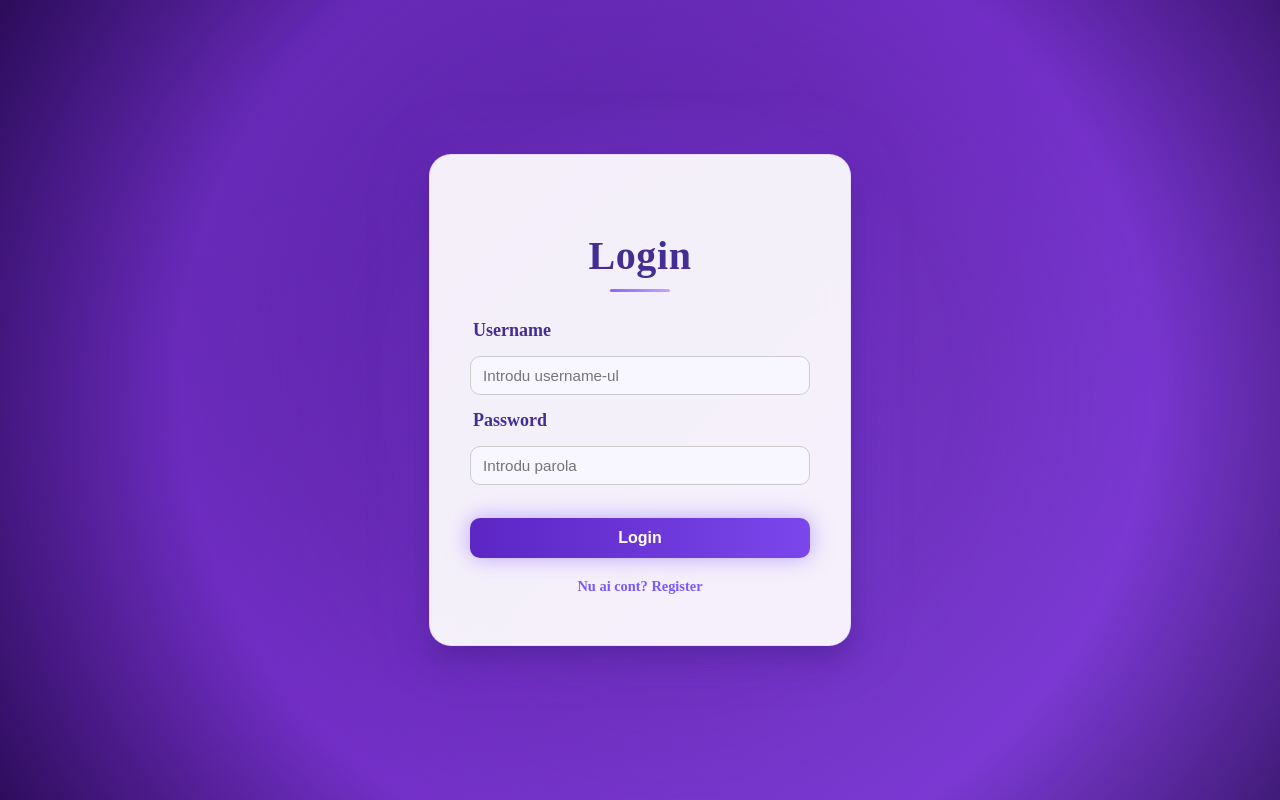
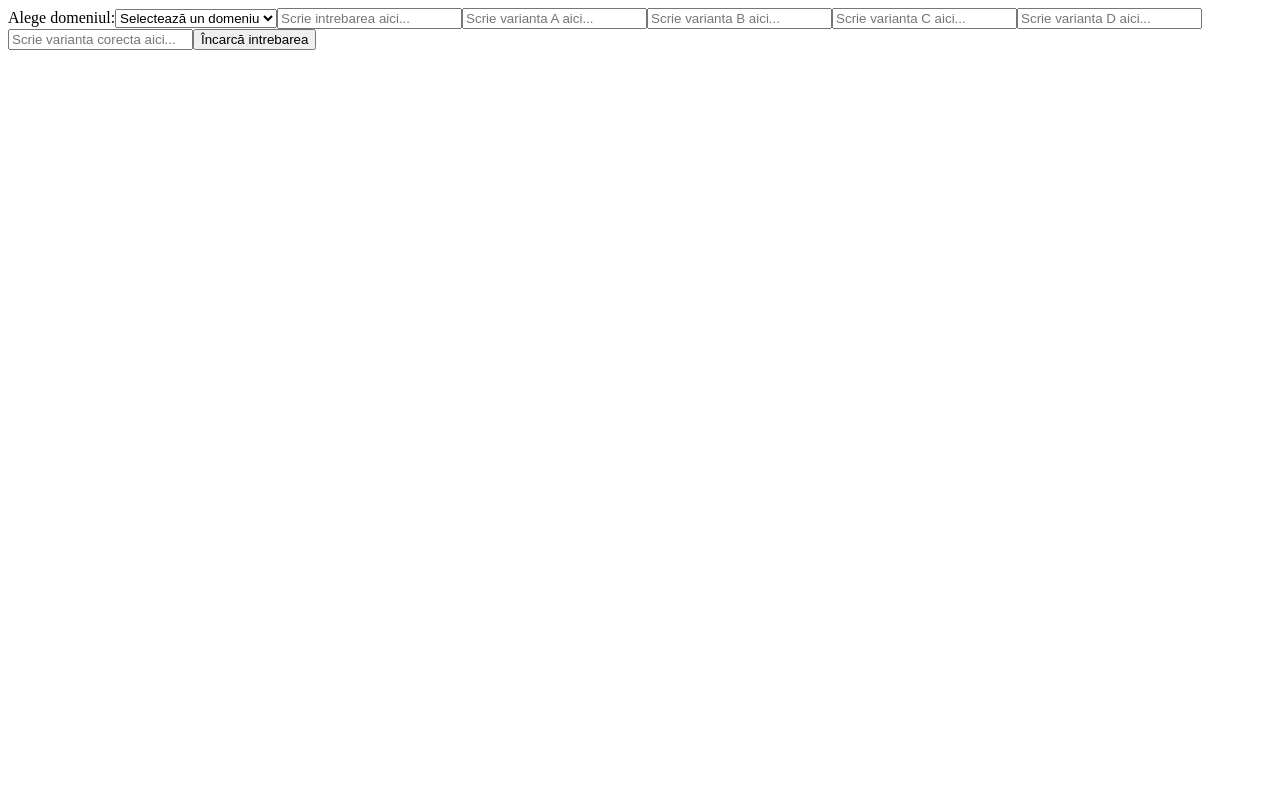
Before and after one commit to AndreiDogarel/Smarthack-Front, an Angular app in the folder smarthack-web/: page /professor-dashboard in a window 1280 px wide. Before the commit this address led to /login. Built offline with nearby package versions, Linux system fonts and the light colour scheme.

Commit message:
FOR-MU-LAR

```diff
--- a/smarthack-web/src/app/app.routes.ts
+++ b/smarthack-web/src/app/app.routes.ts
@@ -2,11 +2,13 @@ import { Routes } from '@angular/router';
 import { canActivateAuth } from './core/auth.guard';
 import { canMatchPublic } from './core/public.guard';
 import { QuizComponent } from './pages/quiz/quiz.component';
+import { ProfesorQuiz } from './pages/profesor-quiz/profesor-quiz';
 
 export const appRoutes: Routes = [
   { path: '', loadComponent: () => import('./pages/home/home.component').then(m => m.HomeComponent), canActivate: [canActivateAuth] },
   { path: 'login', loadComponent: () => import('./pages/login/login.component').then(m => m.LoginComponent), canMatch: [canMatchPublic] },
   { path: 'register', loadComponent: () => import('./pages/register/register.component').then(m => m.RegisterComponent), canMatch: [canMatchPublic] },
   { path: 'quiz', component: QuizComponent },
+  {path: 'professor-dashboard', component: ProfesorQuiz},
   { path: '**', redirectTo: '' },
 ];
--- a/smarthack-web/src/app/core/question.service.ts
+++ b/smarthack-web/src/app/core/question.service.ts
@@ -4,6 +4,16 @@ import { Observable } from 'rxjs';
 
 export interface QuestionDto {
   id: number;
+  question: string;
+  variantA: string;
+  variantB: string;
+  variantC: string;
+  variantD: string;
+  correctAnswer: string;
+  domain: string;
+}
+
+export interface QuestionDtoAdd {
   question: string;
   variantA: string;
   variantB: string;
@@ -24,4 +34,8 @@ export class QuestionService {
   getQuestionsByDomain(domain: string): Observable<QuestionDto[]> {
     return this.http.get<QuestionDto[]>(`${this.apiUrl}/getQuestionsByDomain/${domain}`);
   }
+
+  addQuestion(question: QuestionDtoAdd): Observable<void> {
+    return this.http.post<void>(`${this.apiUrl}/add`, question);
+  }
 }
--- a/smarthack-web/src/app/pages/home/home.component.html
+++ b/smarthack-web/src/app/pages/home/home.component.html
@@ -1,20 +1,8 @@
-<!-- <div class="wrap">
-  <h1>Dashboard</h1>
-
-  <div class="ribbon">
-    <button class="ribbon-btn" (click)="goToQuiz()">🎯 Take Quiz</button>
-  </div>
-
-  <div class="actions">
-    <button (click)="goToQuiz()">🎯 Începe un Quiz</button>
-    <button (click)="logout()">🚪 Logout</button>
-  </div>
-</div> -->
-
+<!--
 <div class="wrap">
   <h1>Dashboard</h1>
 
-  <!-- Dacă e student -->
+
   <div *ngIf="isStudent()">
     <div class="ribbon">
       <button class="ribbon-btn" (click)="goToQuiz()">🎯 Take Quiz</button>
@@ -23,4 +11,33 @@
     <p>Bun venit, {{loggeninUser?.username}} ({{loggeninUser?.role}})</p>
     <button (click)="logout()">Logout</button>
   </div>
+</div> -->
+<div class="home-wrap" *ngIf="isStudent()">
+  <h1>Bun venit în aplicație!</h1>
+
+  <div class="info">
+    <p>Explorează, învață și distrează-te cu quiz-urile noastre interactive!</p>
+  </div>
+
+  <div class="actions">
+    <button (click)="goToQuiz()">🎯 Începe un Quiz</button>
+    <button (click)="logout()">🚪 Logout</button>
+  </div>
+
+  <a routerLink="/about">Află mai multe despre aplicație</a>
 </div>
+
+<div class="home-wrap" *ngIf="isProfessor()">
+  <h1>Bun venit în aplicație!</h1>
+
+  <div class="info">
+    <p>Poti adauga intrebari</p>
+  </div>
+
+  <div class="actions">
+    <button (click)="goToQuiz()">🎯 Adauga intrebari pentru quizuri</button>
+    <button (click)="logout()">🚪 Logout</button>
+  </div>
+
+  <a routerLink="/about">Află mai multe despre aplicație</a>
+</div>
--- a/smarthack-web/src/app/pages/home/home.component.ts
+++ b/smarthack-web/src/app/pages/home/home.component.ts
@@ -25,7 +25,7 @@ export class HomeComponent {
   }
 
   isProfessor(): boolean {
-    return this.loggeninUser?.role === 'PROFESSOR';
+    return this.loggeninUser?.role === 'PROFESOR';
   }
 
 
@@ -44,7 +44,11 @@ export class HomeComponent {
   }
 
   goToQuiz() {
+    if (this.isProfessor()) {
+      this.router.navigate(['/professor-dashboard']);
+    } else {
     this.router.navigate(['/quiz']);
+    }
   }
 
   // goToSomething() {
--- /dev/null
+++ b/smarthack-web/src/app/pages/profesor-quiz/profesor-quiz.html
@@ -0,0 +1,50 @@
+<div class="quiz-wrapper">
+    <div class="domain-select">
+      <label for="domain">Alege domeniul:</label>
+      <select id="domain" [(ngModel)]="selectedDomain">
+        <option value="" disabled selected>Selectează un domeniu</option>
+        <option *ngFor="let domain of domains" [value]="domain">
+          {{ domain }}
+        </option>
+      </select>
+      <input
+      type="text"
+      placeholder="Scrie intrebarea aici..."
+      [(ngModel)]="userInput"
+      name="userInput"
+    />
+    <input
+      type="text"
+      placeholder="Scrie varianta A aici..."
+      [(ngModel)]="variantaA"
+      name="variantA"
+    />
+    <input
+      type="text"
+      placeholder="Scrie varianta B aici..."
+      [(ngModel)]="variantaB"
+      name="variantaB"
+    />
+    <input
+      type="text"
+      placeholder="Scrie varianta C aici..."
+      [(ngModel)]="variantaC"
+      name="variantaC"
+    />
+    <input
+      type="text"
+      placeholder="Scrie varianta D aici..."
+      [(ngModel)]="variantaD"
+      name="variantaD"
+    />
+    <input
+      type="text"
+      placeholder="Scrie varianta corecta aici..."
+      [(ngModel)]="variantaCorecta"
+      name="variantaCorecta"
+    />
+
+      <button (click)="loadQuestions()">Încarcă intrebarea</button>
+    </div>
+
+  </div>
--- /dev/null
+++ b/smarthack-web/src/app/pages/profesor-quiz/profesor-quiz.ts
@@ -0,0 +1,120 @@
+import { Component } from '@angular/core';
+
+import { CommonModule } from '@angular/common';
+import { FormsModule } from '@angular/forms';
+import { QuestionService, QuestionDto, QuestionDtoAdd } from '../../core/question.service';
+@Component({
+  selector: 'app-quiz',
+  standalone: true,
+  imports: [CommonModule, FormsModule],
+  templateUrl: './profesor-quiz.html',
+  styleUrls: ['./profesor-quiz.css']
+})
+export class ProfesorQuiz {
+
+  userInput: string = '';
+  variantaA: string = '';
+  variantaB: string = '';
+  variantaC: string = '';
+  variantaD: string = '';
+  variantaCorecta: string = '';
+  constructor(private questionService: QuestionService) {}
+
+  // 🔹 Domenii disponibile
+  domains: string[] = ['test', 'test2'];
+  selectedDomain: string = '';
+
+  // 🔹 Stări interne
+  questions: QuestionDto[] = [];
+  currentIndex = 0;
+  question: QuestionDto | null = null;
+  selectedAnswer: string | null = null;
+  result: string | null = null;
+  loading: boolean = false; // 👉 pentru mesajul „Se încarcă întrebarea...”
+  showQuestion: boolean = false; // 👉 pentru animația de apariție a întrebării
+
+  // 🔹 Încarcă întrebările
+  loadQuestions() {
+    if (!this.selectedDomain || !this.userInput || !this.variantaA || !this.variantaB || !this.variantaC || !this.variantaD || !this.variantaCorecta) {
+      alert('Nu poti sa lași câmpuri goale!');
+      return;
+    }
+
+    const dto: QuestionDtoAdd = {
+      question: this.userInput,
+      variantA: this.variantaA,
+      variantB: this.variantaB,
+      variantC: this.variantaC,
+      variantD: this.variantaD,
+      correctAnswer: this.variantaCorecta,
+      domain: this.selectedDomain
+    };
+
+    console.log('📦 Trimit la backend:', dto);
+
+    this.questionService.addQuestion(dto).subscribe({
+      next: () => {
+        alert('✅ Întrebarea a fost adăugată cu succes!');
+        this.resetFields();
+      },
+      error: (err) => {
+        console.error('❌ Eroare la trimitere:', err);
+        alert('A apărut o eroare la trimiterea întrebării.');
+      }
+    });
+
+
+
+  }
+
+  resetFields() {
+    this.userInput = '';
+    this.variantaA = '';
+    this.variantaB = '';
+    this.variantaC = '';
+    this.variantaD = '';
+    this.variantaCorecta = '';
+    this.selectedDomain = '';
+  }
+
+  selectAnswer(answer: string) {
+    this.selectedAnswer = answer;
+  }
+
+  checkAnswer() {
+    if (!this.selectedAnswer || !this.question) return;
+
+    this.result =
+      this.selectedAnswer === this.question.correctAnswer
+        ? '✅ Corect!'
+        : `❌ Greșit. Răspunsul corect este: ${this.question.correctAnswer}`;
+  }
+
+  nextQuestion() {
+    this.result = null;
+    this.selectedAnswer = null;
+    this.showQuestion = false;
+
+    setTimeout(() => {
+      this.currentIndex++;
+
+      if (this.currentIndex < this.questions.length) {
+        this.question = this.questions[this.currentIndex];
+
+        // fade-in pentru următoarea întrebare
+        setTimeout(() => {
+          this.showQuestion = true;
+        }, 150);
+      } else {
+        this.question = null;
+        alert('Ai terminat toate întrebările din acest domeniu 🎉');
+      }
+    }, 300);
+  }
+  isProfessor(): boolean {
+    return true;
+  }
+  isStudent(): boolean {
+    return false;
+  }
+}
--- a/smarthack-web/src/app/pages/quiz/quiz.component.ts
+++ b/smarthack-web/src/app/pages/quiz/quiz.component.ts
@@ -71,6 +71,12 @@ import { QuestionService, QuestionDto } from '../../core/question.service';
   styleUrls: ['./quiz.component.css']
 })
 export class QuizComponent {
+  userInput: string = '';
+  variantaA: string = '';
+  variantaB: string = '';
+  variantaC: string = '';
+  variantaD: string = '';
+  variantaCorecta: string = '';
   constructor(private questionService: QuestionService) {}
 
   // 🔹 Domenii disponibile
@@ -162,4 +168,10 @@ export class QuizComponent {
       }
     }, 300);
   }
+  isProfessor(): boolean {
+    return true;
+  }
+  isStudent(): boolean {
+    return false;
+  }
 }
```
Also changed, not shown: smarthack-web/src/app/pages/profesor-quiz/profesor-quiz.css (added), 1 other file (tests, documents, lock files or other folders).
